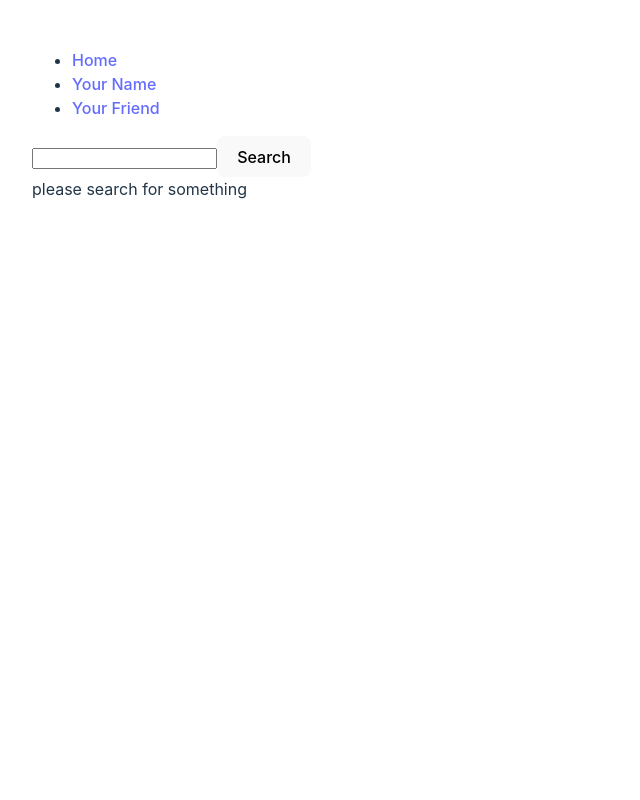
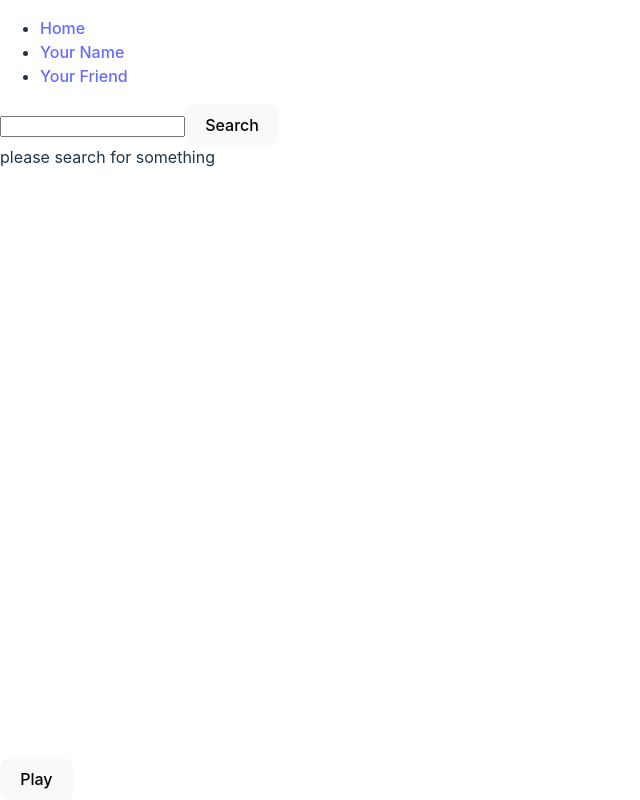
Before and after one commit to yinghaoawang/spotifree-client, a React (Vite) app: page /search in a window 1280 px wide. Shown: the whole page, without its empty margins (0-640 px from the left). Built offline with nearby package versions, Linux system fonts and the light colour scheme.

Commit message:
add media tray and youtube player

```diff
--- a/package.json
+++ b/package.json
@@ -13,7 +13,8 @@
     "prop-types": "^15.8.1",
     "react": "^18.3.1",
     "react-dom": "^18.3.1",
-    "react-router-dom": "^6.25.1"
+    "react-router-dom": "^6.25.1",
+    "react-youtube": "^10.1.0"
   },
   "devDependencies": {
     "@types/react": "^18.3.3",
--- a/src/Root.css
+++ b/src/Root.css
@@ -1,8 +1,18 @@
 #root {
   max-width: 1280px;
   margin: 0 auto;
-  padding: 2rem;
+  /* padding: 2rem; */
   /* text-align: center; */
+}
+
+#main {
+  height: 100vh;
+  display: flex;
+  flex-direction: column;
+}
+
+#detail {
+  flex-grow: 1;
 }
 
 .logo {
--- a/src/Root.jsx
+++ b/src/Root.jsx
@@ -1,14 +1,16 @@
 import { Outlet } from 'react-router-dom';
 import Navbar from './components/Navbar';
 import './Root.css';
+import MediaTray from './components/MediaTray';
 
 export default function Root() {
   return (
-    <>
+    <div id='main'>
       <Navbar />
       <div id='detail'>
         <Outlet />
       </div>
-    </>
+      <MediaTray />
+    </div>
   );
 }
--- /dev/null
+++ b/src/components/MediaTray.jsx
@@ -0,0 +1,56 @@
+import { useState } from 'react';
+import Youtube from 'react-youtube';
+
+const Statuses = Object.freeze({
+  STARTING: 0,
+  PAUSED: 1,
+  PLAYING: 2
+});
+
+export default function MediaTray() {
+  const [mediaPlayer, setMediaPlayer] = useState();
+  const [status, setStatus] = useState(Statuses.STARTING);
+
+  const opts = {
+    height: '0',
+    width: '0',
+    playerVars: {
+      autoplay: 1
+    }
+  };
+
+  const handleClickPlay = () => {
+    if (mediaPlayer == null || status === Statuses.STARTING) return;
+    console.log(status);
+    setStatus((prevStatus) => {
+      console.log(prevStatus);
+      if (prevStatus === Statuses.PAUSED) {
+        mediaPlayer.playVideo();
+        console.log('playing');
+        return Statuses.PLAYING;
+      } else {
+        mediaPlayer.pauseVideo();
+        console.log('paused');
+        return Statuses.PAUSED;
+      }
+    });
+  };
+
+  const _onReady = (e) => {
+    setMediaPlayer(e.target);
+    e.target.pauseVideo();
+    setStatus(Statuses.PAUSED);
+  };
+
+  return (
+    <div id='tray' style={{ backgroundColor: 'white' }}>
+      <Youtube videoId='tgbNymZ7vqY' opts={opts} onReady={_onReady} />
+      <button
+        onClick={handleClickPlay}
+        disabled={status === !Statuses.STARTING}
+      >
+        {status === Statuses.PLAYING ? 'Pause' : 'Play'}
+      </button>
+    </div>
+  );
+}
--- a/src/index.css
+++ b/src/index.css
@@ -1,3 +1,7 @@
+* {
+  box-sizing: border-box;
+}
+
 :root {
   font-family: Inter, system-ui, Avenir, Helvetica, Arial, sans-serif;
   line-height: 1.5;
@@ -27,7 +31,7 @@ body {
   /* display: flex;
   place-items: center; */
   min-width: 320px;
-  min-height: 100vh;
+  /* min-height: 100vh; */
 }
 
 h1 {
```
Also changed, not shown: 1 other file (tests, documents, lock files or other folders).
